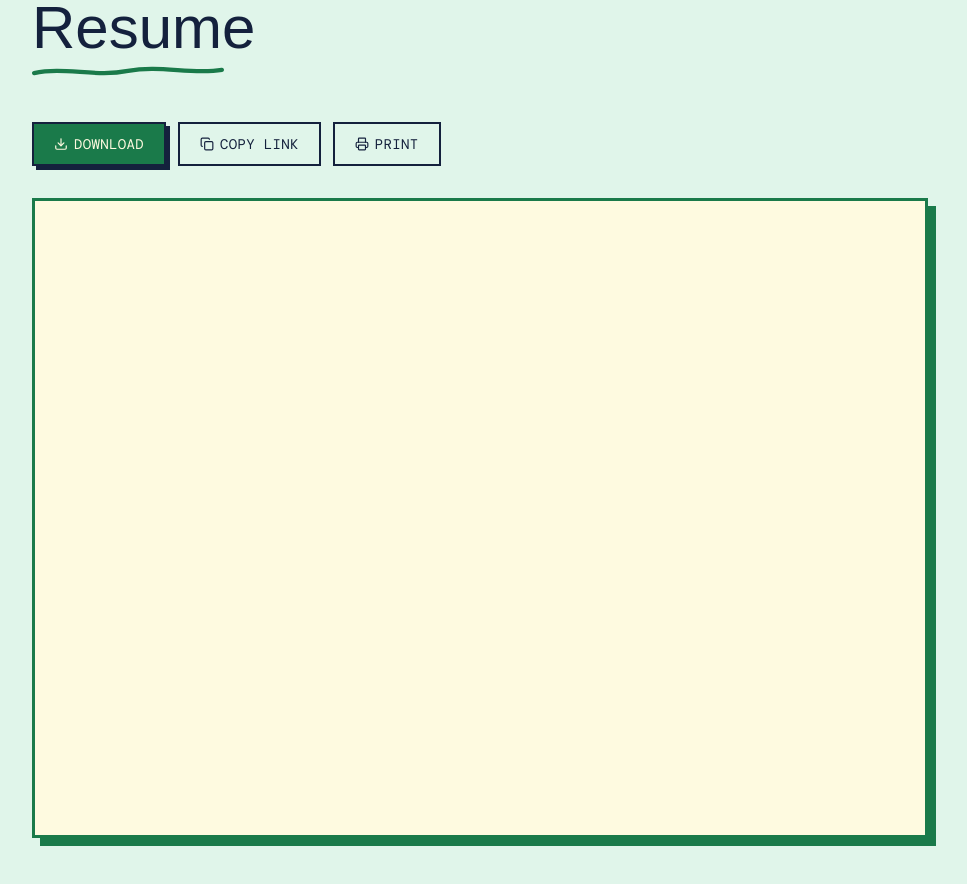
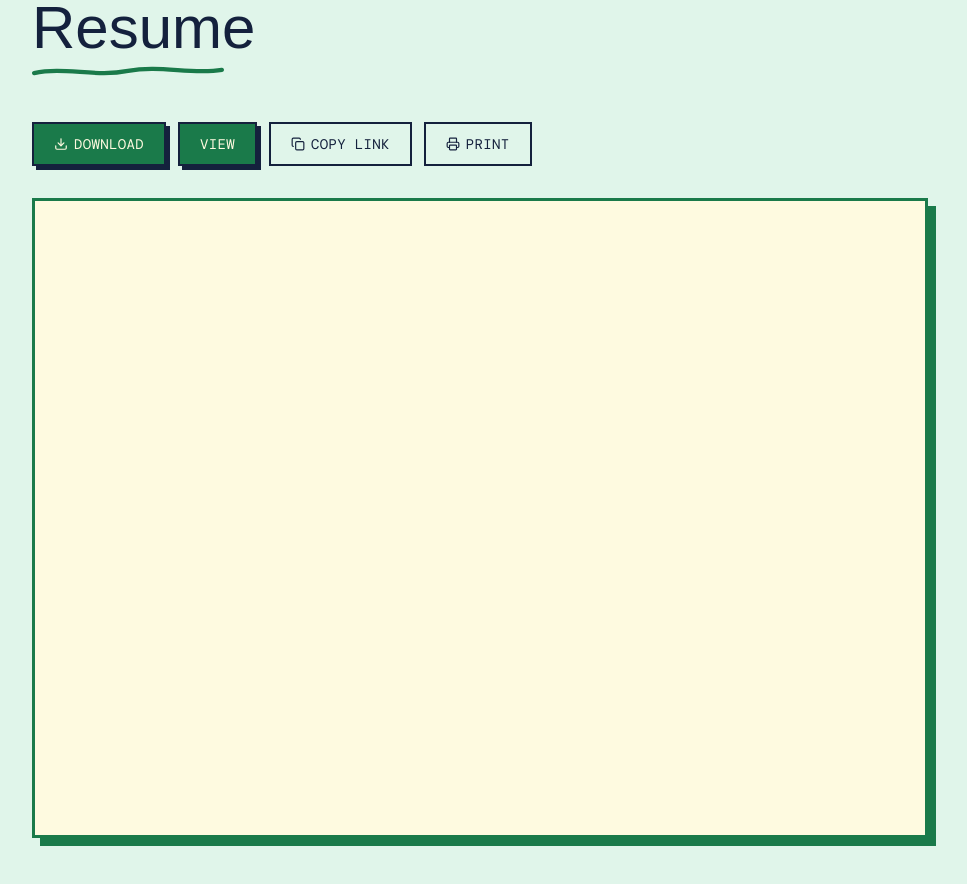
Before and after one commit to tvarano/portfolio-site, a Next.js app: page / in a window 1280 px wide. Shown: the part 3760-4644 px from the top of the page, without its empty margins (160-1127 px from the left). Built offline with nearby package versions, Linux system fonts and the light colour scheme; a web font is replaced by a local one.

Commit message:
polish resume stuff

```diff
--- a/package.json
+++ b/package.json
@@ -11,7 +11,7 @@
     "clsx": "^2",
     "framer-motion": "^11",
     "lucide-react": "^0.469",
-    "next": "14.2.35",
+    "next": "^14.2.35",
     "react": "^18",
     "react-dom": "^18",
     "react-icons": "^5",
--- a/src/components/sections/Resume.tsx
+++ b/src/components/sections/Resume.tsx
@@ -9,6 +9,7 @@ import RetroBox from "@/components/ui/RetroBox";
 import { SITE } from "@/lib/constants";
 
 const RESUME_PATH = "/resume/thomas-varano-resume.pdf";
+const RESUME_VIEW_PATH = "/resume/view";
 
 export default function Resume() {
   const [copied, setCopied] = useState(false);
@@ -43,14 +44,25 @@ export default function Resume() {
           <div className="flex flex-wrap gap-3 mb-8">
             <RetroButton
               href={RESUME_PATH}
+              download="thomas-varano-resume.pdf"
+              accentBg="#1A7A4A"
+              accentText="#FEFAE0"
+            >
+              <span className="flex items-center gap-1.5">
+                <Download size={14} />
+                Download
+              </span>
+            </RetroButton>
+
+            <RetroButton
+              href={RESUME_VIEW_PATH}
               target="_blank"
               rel="noopener noreferrer"
               accentBg="#1A7A4A"
               accentText="#FEFAE0"
             >
               <span className="flex items-center gap-1.5">
-                <Download size={14} />
-                Download
+                View
               </span>
             </RetroButton>
 
@@ -87,15 +99,14 @@ export default function Resume() {
               PDF preview works best on desktop.
             </p>
             <RetroButton
-              href={RESUME_PATH}
+              href={RESUME_VIEW_PATH}
               target="_blank"
               rel="noopener noreferrer"
               accentBg="#1A7A4A"
               accentText="#FEFAE0"
             >
               <span className="flex items-center gap-1.5">
-                <Download size={14} />
-                Download Resume
+                View Resume
               </span>
             </RetroButton>
           </div>
--- a/src/components/ui/RetroButton.tsx
+++ b/src/components/ui/RetroButton.tsx
@@ -12,6 +12,7 @@ interface RetroButtonProps {
   variant?: "primary" | "secondary" | "ghost";
   target?: string;
   rel?: string;
+  download?: string;
   accentBg?: string;
   accentText?: string;
 }
@@ -30,6 +31,7 @@ export default function RetroButton({
   variant = "primary",
   target,
   rel,
+  download,
   accentBg,
   accentText,
 }: RetroButtonProps) {
@@ -56,6 +58,7 @@ export default function RetroButton({
         href={href}
         target={target}
         rel={rel}
+        download={download}
         className={sharedClass}
         style={baseStyle}
         whileHover={{ y: -2, boxShadow: variant !== "ghost" ? "6px 6px 0px #14213D" : "none" }}
```
Also changed, not shown: 1 other file (tests, documents, lock files or other folders).
